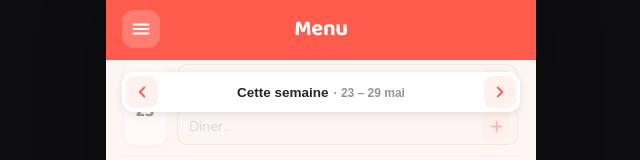
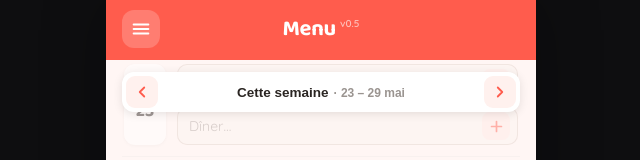
Before and after one commit to pjowam/menu-planner, a React (Vite) app: page / in a window 1280 px wide. Shown: the top 160 px of the page, without its empty margins (319-959 px from the left). Built offline with nearby package versions, Linux system fonts and the light colour scheme.

Commit message:
feat: affiche le numéro de version (v0.5) à côté du titre sur la home

```diff
--- a/src/App.jsx
+++ b/src/App.jsx
@@ -1,4 +1,8 @@
 import { useState, useMemo, useRef, useEffect } from "react";
+
+// Numéro de version affiché sur la home — à incrémenter à chaque déploiement
+// pour vérifier d'un coup d'œil que la PWA a bien chargé la dernière version.
+const APP_VERSION = "0.5";
 
 const ALL = "toute";
 const SEASON_META = {
@@ -549,7 +553,7 @@ export default function App() {
                 <button className="burger" onClick={() => setMenuOpen(true)} aria-label="Menu">
                   <Icon.menu width={22} height={22} />
                 </button>
-                <div className="brand brand-center">Menu</div>
+                <div className="brand brand-center">Menu<span className="brand-ver">v{APP_VERSION}</span></div>
                 <div className="topbar-spacer" />
               </>
             )}
@@ -1017,6 +1021,7 @@ body { background: #0e0e10; }
 .burger:active { background:rgba(255,255,255,0.35); }
 .brand { font-family:'Baloo 2',sans-serif; font-size:22px; font-weight:700; letter-spacing:-0.3px; color:#fff; }
 .brand-center { position:absolute; left:50%; transform:translateX(-50%); white-space:nowrap; }
+.brand-ver { font-family:'Quicksand',sans-serif; font-size:10px; font-weight:600; letter-spacing:0; vertical-align:super; margin-left:4px; opacity:.6; }
 .topbar-spacer { width:38px; flex-shrink:0; margin-left:auto; }
 .season-tag { font-size:18px; margin-left:auto; background:rgba(255,255,255,0.2); width:38px; height:38px; border-radius:12px; display:flex; align-items:center; justify-content:center; }
 .week-nav { position:sticky; top:0; z-index:10; display:flex; align-items:center; gap:4px; margin:0 0 10px; background:var(--card); border-radius:12px; padding:4px; box-shadow:0 2px 10px rgba(0,0,0,0.1); }
```
